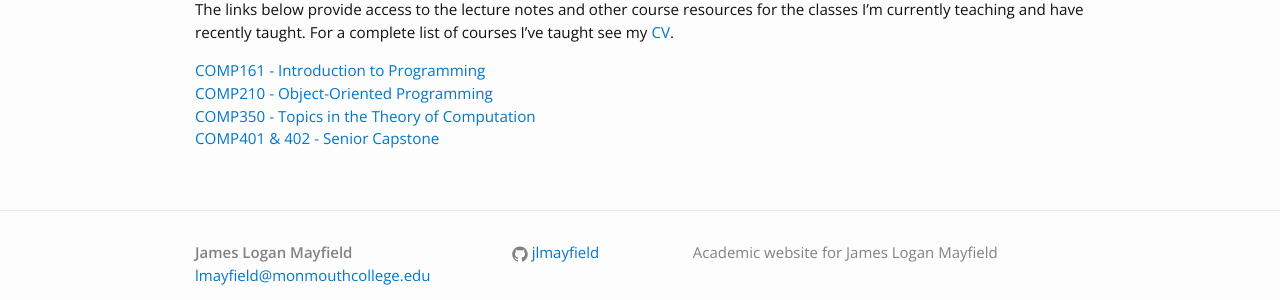
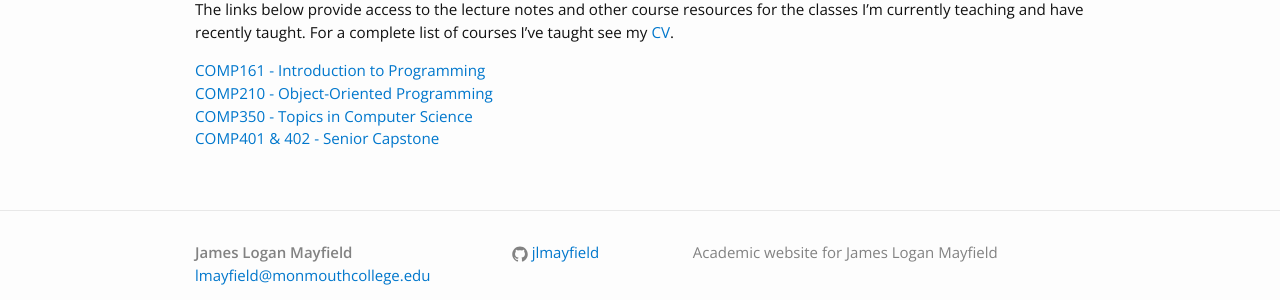
Before and after one commit to jlmayfield/jlmayfield.github.io, a Jekyll site: the page built from teaching.md, in a window 1280 px wide. Shown: the part 156-456 px from the top of the page. Built offline with Jekyll 4.4.1, drawn with Linux system fonts in a browser that asks for light colours.

Commit message:
reorg. on c350 sub-site

```diff
--- a/_data/menu.yml
+++ b/_data/menu.yml
@@ -5,8 +5,8 @@
       subhref: "/teaching/COMP161/"
     - subtitle: "COMP 210"
       subhref: "/teaching/COMP210/"
-    - subtitle: "COMP 350 - Theory"
-      subhref: "/teaching/COMP350-Theory/"
+    - subtitle: "COMP 350"
+      subhref: "/teaching/COMP350/"
     - subtitle: "COMP 401 & 402"
       subhref: "/teaching/COMP401-402/"
 
--- a/teaching.md
+++ b/teaching.md
@@ -8,5 +8,5 @@
 
 [COMP161 - Introduction to Programming](/teaching/COMP161/)
 [COMP210 - Object-Oriented Programming](/teaching/COMP210/)
-[COMP350 - Topics in the Theory of Computation](/teaching/COMP350-Theory/)
+[COMP350 - Topics in Computer Science](/teaching/COMP350/)
 [COMP401 & 402 - Senior Capstone](/teaching/COMP401-402/)
```
Also changed, not shown: teaching/COMP350/theory/comp350-theory.md (renamed from teaching/comp350-theory.md, +2 -2 lines), teaching/comp350.md (added, +9 -0 lines), teaching/COMP350/theory/Sipser.bib (renamed from teaching/COMP350-Theory/Sipser.bib), 28 other files.
